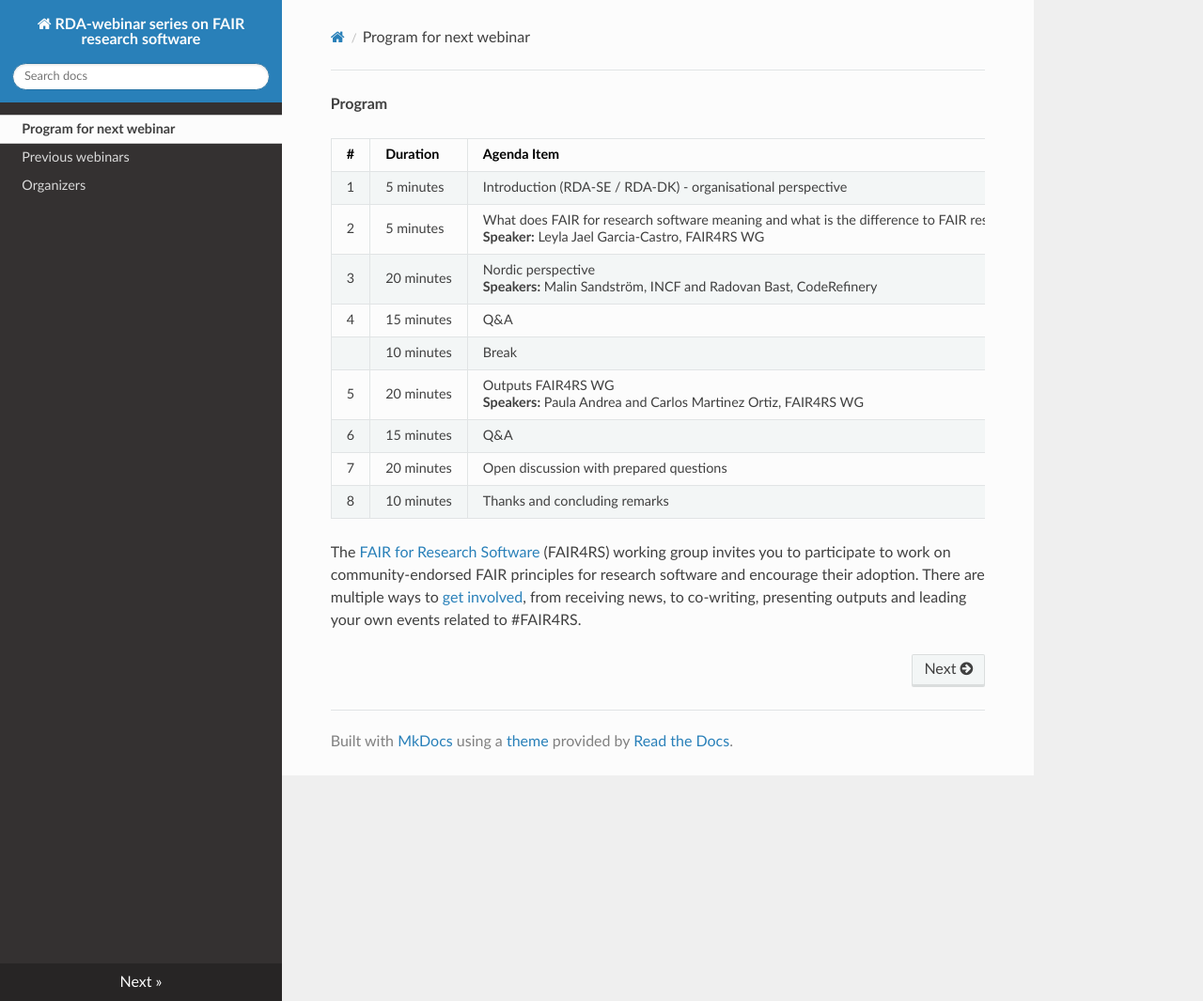
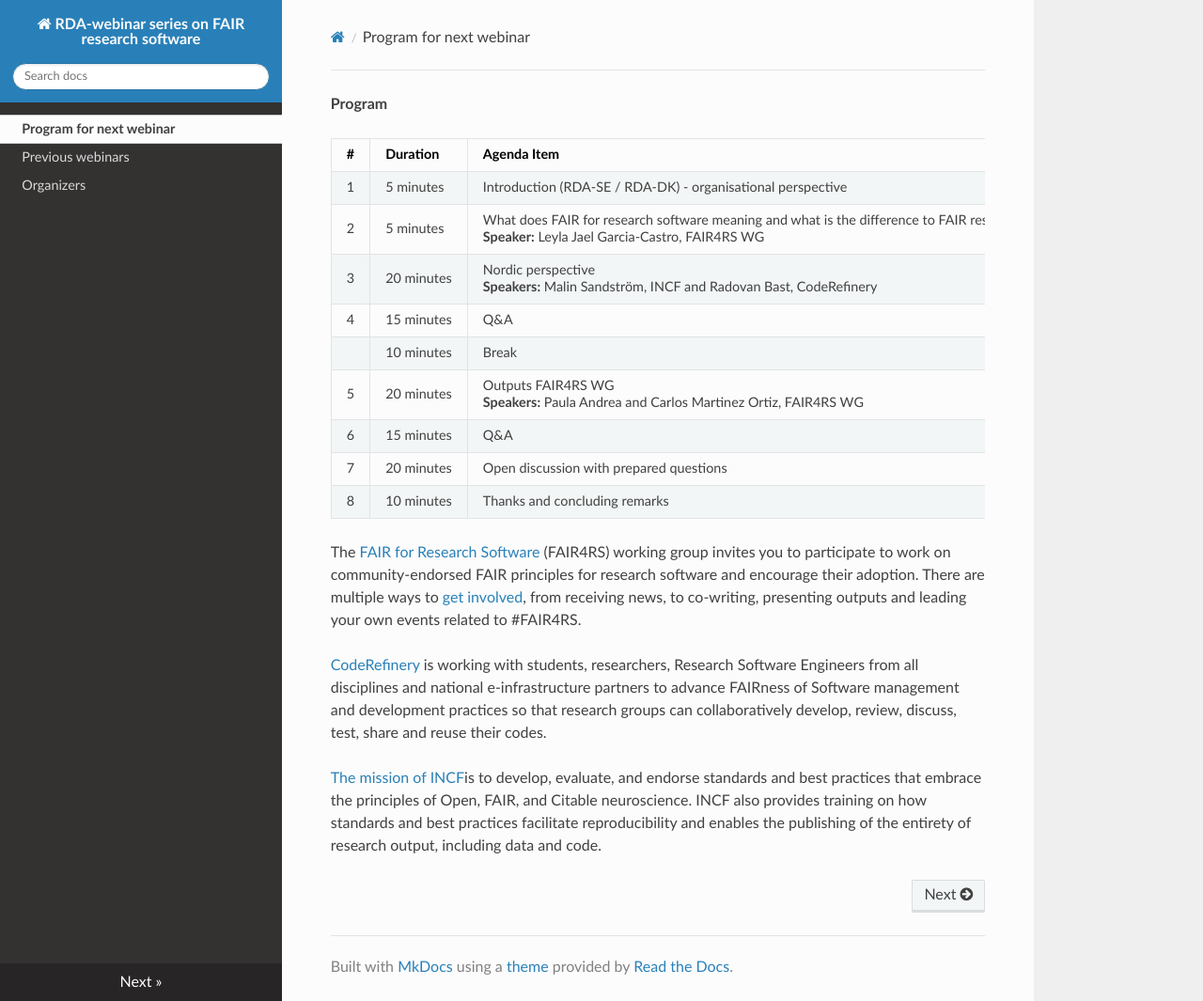
Before and after one commit to Hannah-DK/RDA-webinar, an MkDocs documentation site: the page built from docs/Program.md, in a window 1280 px wide and 1065 px high. Shown: the whole window at 94% size. Built offline with MkDocs 1.6.1, drawn with Linux system fonts in a browser that asks for light colours; nearby versions of some CDN libraries.

Commit message:
Update Program.md

```diff
--- a/docs/Program.md
+++ b/docs/Program.md
@@ -15,3 +15,7 @@
 | 8   | 10 minutes   | Thanks and concluding remarks |
 
 The [FAIR for Research Software](https://www.rd-alliance.org/groups/fair-4-research-software-fair4rs-wg) (FAIR4RS) working group invites you to participate to work on community-endorsed FAIR principles for research software and encourage their adoption. There are multiple ways to [get involved](https://github.com/force11/FAIR4RS/blob/master/CommunityEngagementChannels.md), from receiving news, to co-writing, presenting outputs and leading your own events related to #FAIR4RS.
+
+[CodeRefinery](https://coderefinery.org/) is working with students, researchers, Research Software Engineers from all disciplines and national e-infrastructure partners to advance FAIRness of Software management and development practices so that research groups can collaboratively develop, review, discuss, test, share and reuse their codes.
+
+[The mission of INCF]( https://incf.org/)is to develop, evaluate, and endorse standards and best practices that embrace the principles of Open, FAIR, and Citable neuroscience. INCF also provides training on how standards and best practices facilitate reproducibility and enables the publishing of the entirety of research output, including data and code.
```
